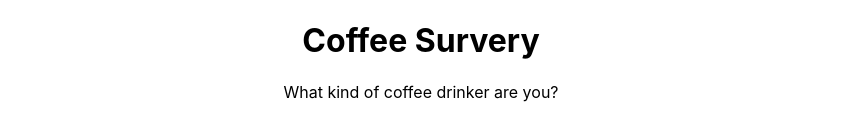
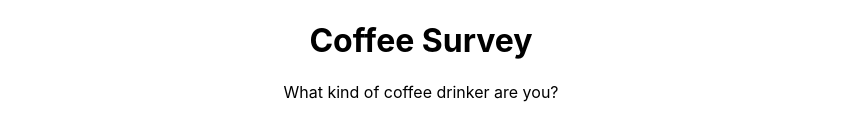
Before and after one commit to andrewbruner/freeCodeCamp, a plain HTML site: page responsive-web-design/survey-form/index.html in a window 1280 px wide. Shown: the top 132 px of the page, without its empty margins (219-1060 px from the left). Drawn offline with Linux system fonts and the light colour scheme.

Commit message:
Fix typo

```diff
--- a/responsive-web-design/survey-form/index.html
+++ b/responsive-web-design/survey-form/index.html
@@ -8,7 +8,7 @@
 </head>
 <body>
   <header>
-    <h1 id="title">Coffee Survery</h1>
+    <h1 id="title">Coffee Survey</h1>
     <p id="description">What kind of coffee drinker are you?</p>
   </header>
 
```
